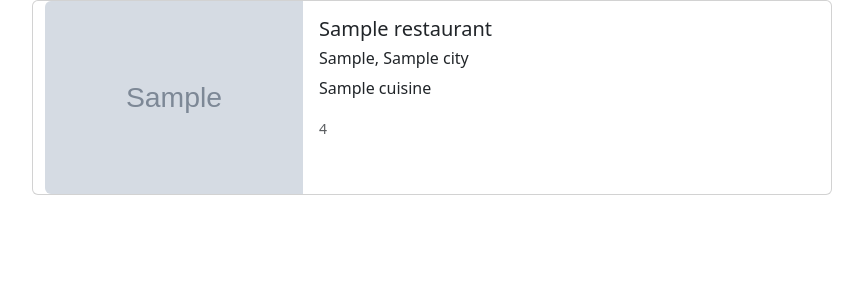
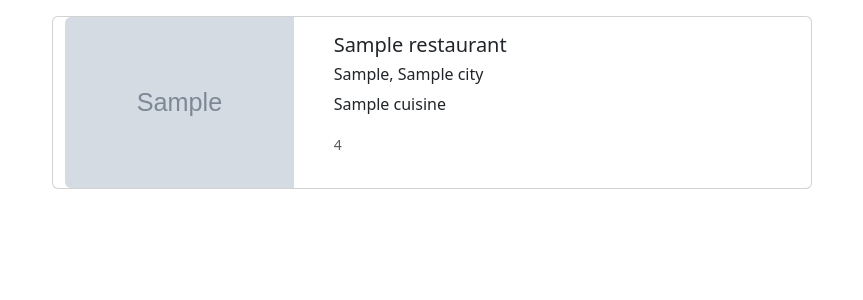
Before and after one commit to celinaczy/JET-API-Interface, a Flask app: template templates/restaurants.html in a window 1280 px wide. Shown: the top 300 px of the page, without its empty margins (208-1071 px from the left). Run offline with Flask 3, Linux system fonts and the light colour scheme; the template is opened without the code that fills it: most values are stand-ins (such as "Sample title", 1, 10 or a date in 2020); grey boxes marked "Sample" are stand-in pictures.

Commit message:
fix card responsive resizing

```diff
--- a/templates/restaurants.html
+++ b/templates/restaurants.html
@@ -11,8 +11,8 @@
 <div class="container justify-content-center">
     <div class="row justify-content-center">
         {% for restaurant in restaurants %}
-            <div class="card mb-3" style="max-width: 800px;">
-                <div class="row g-0">
+            <div class="card m-3 col-11 col-lg-8">
+                <div class="row">
                     <div class="col-md-4 d-flex justify-content-center align-items-center">
                         <img src="{{ restaurant['logoUrl'] }}" class="img-fluid rounded-start" alt="restaurant logo">
                     </div>
```
